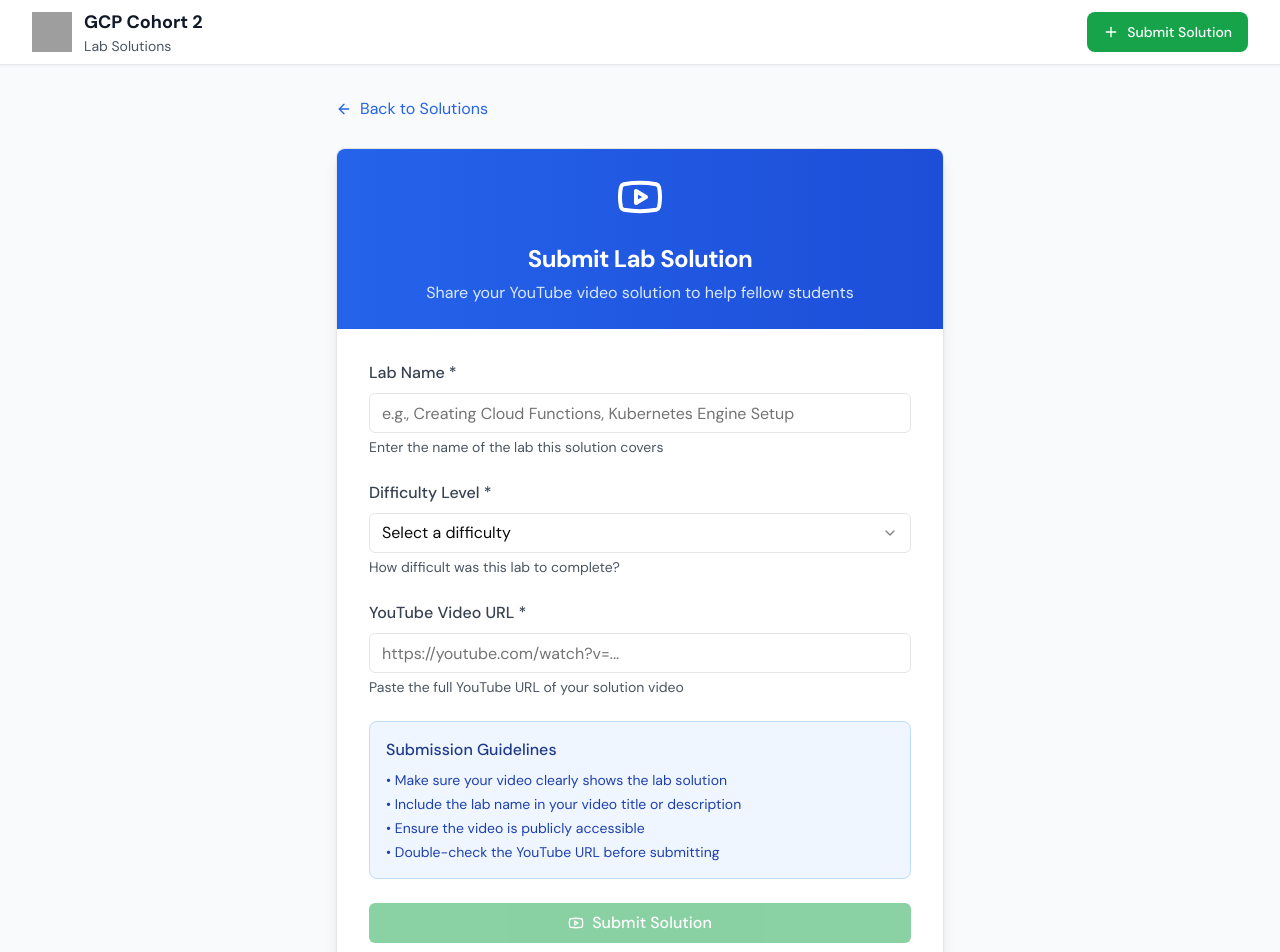
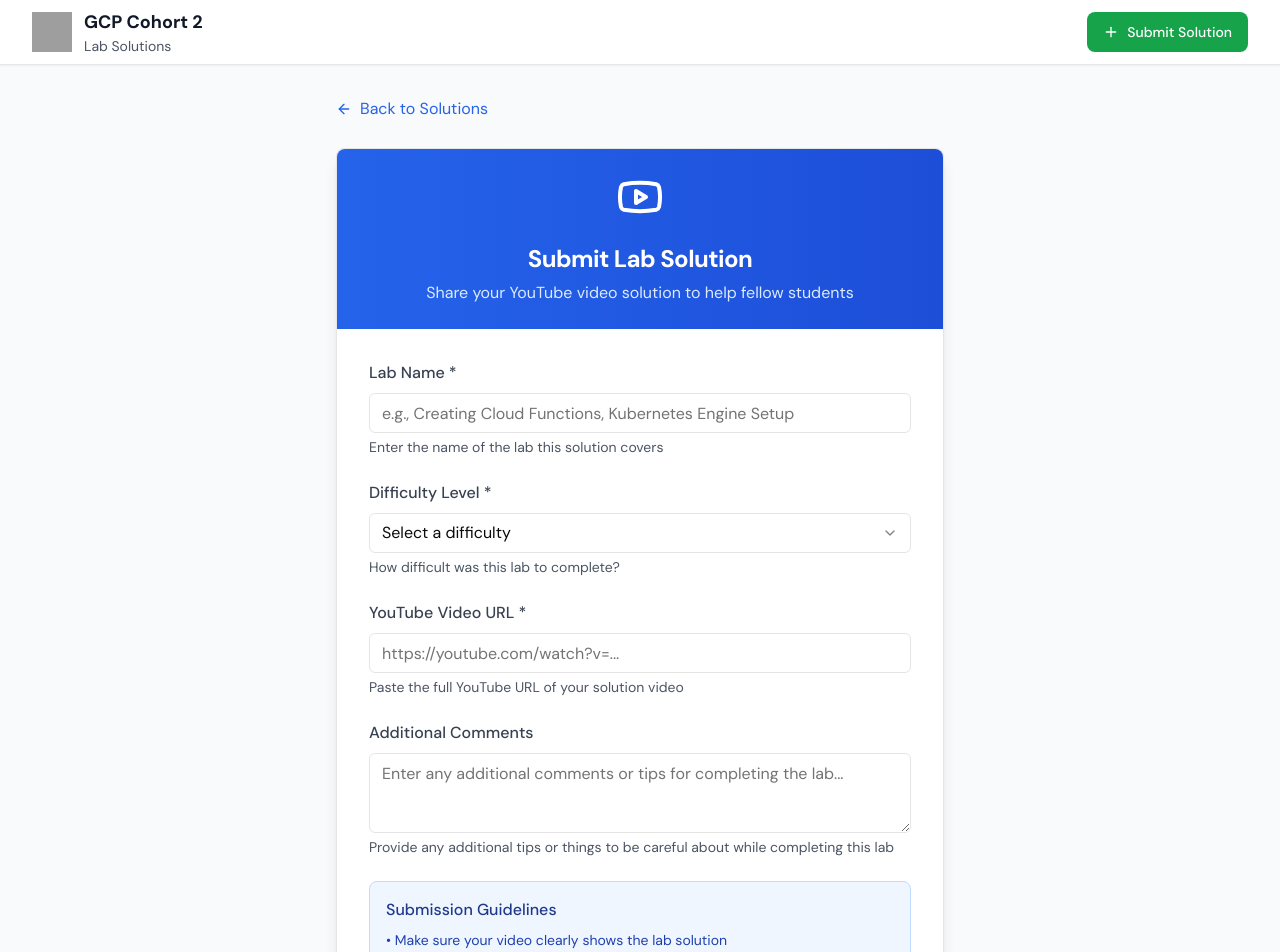
Before and after one commit to GDG-Vishnu/study-jams-dashboard, a Next.js app: page /submit in a window 1280 px wide. Shown: the top 952 px of the page. Built offline with nearby package versions, Linux system fonts and the light colour scheme; grey boxes are pictures that could not be loaded.

Commit message:
comments feature added

```diff
--- a/app/api/solutions/route.ts
+++ b/app/api/solutions/route.ts
@@ -1,5 +1,3 @@
-export const dynamic = "force-dynamic";
-
 import { NextRequest, NextResponse } from "next/server";
 import clientPromise from "@/lib/mongodb";
 
@@ -10,6 +8,7 @@ interface Solution {
   videoUrl: string;
   createdAt: string;
   difficulty: "Easy" | "Medium" | "Hard";
+  comments?: string; // Optional comments field
 }
 
 export async function GET(request: NextRequest) {
@@ -29,19 +28,27 @@ export async function GET(request: NextRequest) {
       };
     }
 
+    // Fetch solutions from the database
     const solutions = await collection
       .find(query)
       .sort({ createdAt: -1 }) // Sort by newest first
       .toArray();
 
-    // Convert MongoDB _id to string and add id field for compatibility
+    // Log the solutions to ensure comments are being retrieved
+    console.log("Retrieved Solutions:", solutions);
+
+    // Convert MongoDB _id to string and format the solutions
     const formattedSolutions = solutions.map((solution) => ({
       id: solution._id.toString(),
       labName: solution.labName,
       videoUrl: solution.videoUrl,
       createdAt: solution.createdAt,
       difficulty: solution.difficulty,
+      comments: solution.comments || "", // Ensure comments are included in the response
     }));
+
+    // Log the formatted solutions to verify the output
+    console.log("Formatted Solutions:", formattedSolutions);
 
     return NextResponse.json(formattedSolutions);
   } catch (error) {
@@ -56,11 +63,11 @@ export async function GET(request: NextRequest) {
 export async function POST(request: NextRequest) {
   try {
     const body = await request.json();
-    const { labName, videoUrl, difficulty } = body;
+    const { labName, videoUrl, difficulty, comments } = body;
 
     if (!labName || !videoUrl || !difficulty) {
       return NextResponse.json(
-        { error: "Lab name, video URL and difficulty are required" },
+        { error: "Lab name, video URL, and difficulty are required" },
         { status: 400 }
       );
     }
@@ -91,15 +98,17 @@ export async function POST(request: NextRequest) {
       labName: labName.trim(),
       videoUrl: videoUrl.trim(),
       difficulty,
+      comments: comments ? comments.trim() : "", // Store the optional comments
       createdAt: new Date().toISOString(),
     };
 
     const result = await collection.insertOne(newSolution);
-
     const createdSolution = {
       id: result.insertedId.toString(),
       ...newSolution,
     };
+
+    console.log(createdSolution);
 
     return NextResponse.json(createdSolution, { status: 201 });
   } catch (error) {
--- a/app/page.tsx
+++ b/app/page.tsx
@@ -13,6 +13,7 @@ interface Solution {
   videoUrl: string;
   createdAt: string;
   difficulty: "Easy" | "Medium" | "Hard";
+  comments?: string;
 }
 
 export default function Home() {
@@ -112,6 +113,7 @@ export default function Home() {
                     videoUrl={solution.videoUrl}
                     createdAt={solution.createdAt}
                     difficulty={solution.difficulty}
+                    comments={solution?.comments}
                   />
                 ))}
               </div>
--- a/app/submit/page.tsx
+++ b/app/submit/page.tsx
@@ -1,5 +1,4 @@
 "use client";
-
 import { useState } from "react";
 import { useRouter } from "next/navigation";
 import Link from "next/link";
@@ -16,11 +15,13 @@ import {
   SelectTrigger,
   SelectValue,
 } from "@/components/ui/select";
+import { Textarea } from "@/components/ui/textarea";
 
 export default function SubmitSolution() {
   const [labName, setLabName] = useState("");
   const [videoUrl, setVideoUrl] = useState("");
   const [difficulty, setDifficulty] = useState("");
+  const [comments, setComments] = useState("");
   const [loading, setLoading] = useState(false);
   const [error, setError] = useState("");
   const [success, setSuccess] = useState(false);
@@ -30,7 +31,6 @@ export default function SubmitSolution() {
     e.preventDefault();
     setError("");
     setLoading(true);
-
     try {
       const response = await fetch("/api/solutions", {
         method: "POST",
@@ -41,16 +41,18 @@ export default function SubmitSolution() {
           labName: labName.trim(),
           videoUrl: videoUrl.trim(),
           difficulty,
+          comments: comments.trim(),
         }),
       });
 
       const data = await response.json();
-
+      console.log(data);
       if (response.ok) {
         setSuccess(true);
         setLabName("");
         setVideoUrl("");
         setDifficulty("");
+        setComments("");
         setTimeout(() => {
           router.push("/");
         }, 2000);
@@ -73,7 +75,6 @@ export default function SubmitSolution() {
   return (
     <div className="min-h-screen bg-gray-50">
       <Header />
-
       <main className="max-w-2xl mx-auto px-4 sm:px-6 lg:px-8 py-8">
         <div className="mb-6">
           <Link
@@ -84,7 +85,6 @@ export default function SubmitSolution() {
             Back to Solutions
           </Link>
         </div>
-
         <Card className="shadow-lg">
           <CardHeader className="text-center bg-gradient-to-r from-blue-600 to-blue-700 text-white rounded-t-lg">
             <Youtube className="h-12 w-12 mx-auto mb-4" />
@@ -95,7 +95,6 @@ export default function SubmitSolution() {
               Share your YouTube video solution to help fellow students
             </p>
           </CardHeader>
-
           <CardContent className="p-8">
             {success && (
               <div className="mb-6 p-4 bg-green-50 border border-green-200 rounded-lg flex items-center">
@@ -110,14 +109,12 @@ export default function SubmitSolution() {
                 </div>
               </div>
             )}
-
             {error && (
               <div className="mb-6 p-4 bg-red-50 border border-red-200 rounded-lg flex items-center">
                 <AlertCircle className="h-5 w-5 text-red-600 mr-3" />
                 <p className="text-red-800">{error}</p>
               </div>
             )}
-
             <form onSubmit={handleSubmit} className="space-y-6">
               <div>
                 <Label
@@ -139,7 +136,6 @@ export default function SubmitSolution() {
                   Enter the name of the lab this solution covers
                 </p>
               </div>
-
               <div>
                 <Label
                   htmlFor="difficulty"
@@ -165,7 +161,6 @@ export default function SubmitSolution() {
                   How difficult was this lab to complete?
                 </p>
               </div>
-
               <div>
                 <Label
                   htmlFor="videoUrl"
@@ -191,7 +186,25 @@ export default function SubmitSolution() {
                   </p>
                 )}
               </div>
-
+              <div>
+                <Label
+                  htmlFor="comments"
+                  className="text-base font-medium text-gray-700"
+                >
+                  Additional Comments
+                </Label>
+                <Textarea
+                  id="comments"
+                  value={comments}
+                  onChange={(e) => setComments(e.target.value)}
+                  placeholder="Enter any additional comments or tips for completing the lab..."
+                  className="mt-2 text-base"
+                />
+                <p className="mt-1 text-sm text-gray-600">
+                  Provide any additional tips or things to be careful about
+                  while completing this lab
+                </p>
+              </div>
               <div className="bg-blue-50 border border-blue-200 rounded-lg p-4">
                 <h3 className="font-medium text-blue-900 mb-2">
                   Submission Guidelines
@@ -205,7 +218,6 @@ export default function SubmitSolution() {
                   <li>• Double-check the YouTube URL before submitting</li>
                 </ul>
               </div>
-
               <Button
                 type="submit"
                 disabled={
--- a/components/SolutionCard.tsx
+++ b/components/SolutionCard.tsx
@@ -1,13 +1,20 @@
 "use client";
-
-import { ExternalLink, Youtube } from "lucide-react";
+import { ExternalLink, Youtube, MessageSquare, Clock } from "lucide-react";
 import { Card, CardContent, CardHeader, CardTitle } from "@/components/ui/card";
+import {
+  Dialog,
+  DialogContent,
+  DialogHeader,
+  DialogTitle,
+  DialogTrigger,
+} from "@/components/ui/dialog";
 
 interface SolutionCardProps {
   labName: string;
   videoUrl: string;
   createdAt: string;
   difficulty: "Easy" | "Medium" | "Hard";
+  comments?: string;
 }
 
 export function SolutionCard({
@@ -15,14 +22,26 @@ export function SolutionCard({
   videoUrl,
   createdAt,
   difficulty,
+  comments,
 }: SolutionCardProps) {
-  const formatDate = (dateString: string) => {
-    return new Date(dateString).toLocaleDateString("en-US", {
-      year: "numeric",
-      month: "short",
-      day: "numeric",
-    });
+  const formatDateTime = (dateString: string) => {
+    const date = new Date(dateString);
+    return {
+      date: date.toLocaleDateString("en-US", {
+        year: "numeric",
+        month: "short",
+        day: "numeric",
+      }),
+      time: date.toLocaleTimeString("en-US", {
+        hour: "2-digit",
+        minute: "2-digit",
+      }),
+    };
   };
+
+  const { date, time } = formatDateTime(createdAt);
+
+  // console.log(labName, videoUrl, createdAt, difficulty, comments);
 
   const handleVideoClick = () => {
     window.open(videoUrl, "_blank", "noopener,noreferrer");
@@ -51,9 +70,12 @@ export function SolutionCard({
             </span>
           )}
         </div>
-        <p className="text-sm text-gray-500">
-          Added on {formatDate(createdAt)}
-        </p>
+        <div className="flex items-center text-sm text-gray-500 mt-2">
+          <Clock className="h-4 w-4 mr-1" />
+          <span>
+            Added on {date} at {time}
+          </span>
+        </div>
       </CardHeader>
       <CardContent>
         <button
@@ -64,6 +86,24 @@ export function SolutionCard({
           Watch Solution
           <ExternalLink className="h-4 w-4 group-hover:translate-x-1 transition-transform duration-200" />
         </button>
+        {comments && (
+          <Dialog>
+            <DialogTrigger asChild>
+              <button className="mt-3 w-full flex items-center justify-center gap-2 bg-blue-600 hover:bg-blue-700 text-white font-medium py-2 px-4 rounded-lg transition-colors duration-200">
+                <MessageSquare className="h-4 w-4" />
+                View Comments
+              </button>
+            </DialogTrigger>
+            <DialogContent>
+              <DialogHeader>
+                <DialogTitle>Additional Comments</DialogTitle>
+              </DialogHeader>
+              <div className="mt-4">
+                <p className="text-gray-700">{comments}</p>
+              </div>
+            </DialogContent>
+          </Dialog>
+        )}
       </CardContent>
     </Card>
   );
```
